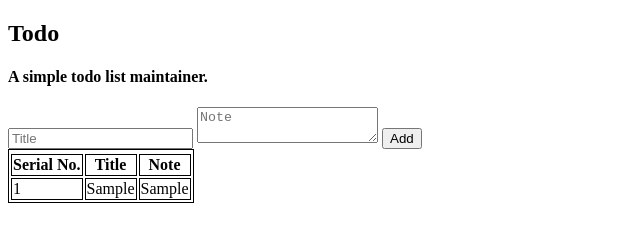
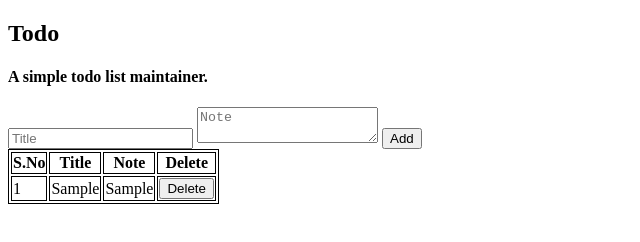
Before and after one commit to ihak/todo, a plain HTML site: page index.html in a window 1280 px wide. Both pictures are taken after typing "Sample", "Sample" into the empty fields and a click on the button "Add". Shown: the whole page, without its empty margins (0-640 px from the left). Drawn offline with Linux system fonts and the light colour scheme.

Commit message:
Added delete functionality

```diff
--- a/index.html
+++ b/index.html
@@ -13,6 +13,21 @@
 		<textarea id="note" placeholder="Note"></textarea>
 		<button onclick="addButtonClicked()">Add</button>
 	</div>
+	<div>
+		<table style='border: 1px solid black'>
+			<thead>
+				<tr>
+					<th style='border: 1px solid black'>S.No</th>
+					<th style='border: 1px solid black'>Title</th>
+					<th style='border: 1px solid black'>Note</th>
+					<th style='border: 1px solid black'>Delete</th>
+				</tr>
+			</thead>
+			<tbody id='tbody'>
+
+			</tbody>
+		</table>
+	</div>
 	<script type="text/javascript">
 		let todos = [];
 
@@ -26,21 +41,24 @@
 			}
 
 			console.log(`Add a new todo with title: "${ title }" and note: "${ note }"`);
-			addRecord({title: title.value, note: note.value});
+			let todo = {title: title.value, note: note.value};
+			todos.push(todo);
+			addRecord(todo, todos.length);
 
 			title.value = "";
 			note.value = "";
 		}
 
-		function addRecord(todo) {
-			todos.push(todo);
+		function addRecord(todo, index) {
+			let id = index;
+
 			let tableBody = document.getElementById('tbody');
 
 			let tableBodyRow = document.createElement('tr');
 			tableBody.appendChild(tableBodyRow);
 
 			let sno = tableBodyRow.insertCell();
-			sno.innerHTML = todos.length;
+			sno.innerHTML = id;
 			sno.style.border = '1px solid black';
 
 			let title = tableBodyRow.insertCell();
@@ -50,6 +68,29 @@
 			let note = tableBodyRow.insertCell();
 			note.innerHTML = todo.note;
 			note.style.border = '1px solid black';
+
+			let del = tableBodyRow.insertCell();
+			del.id = id;
+			del.innerHTML = '<button onclick="deleteButtonHandler(this)">Delete</button>';
+			del.style.border = '1px solid black';
+		}
+
+		function deleteButtonHandler(button) {
+			let id = button.parentElement.id - 1;
+			button.parentElement.parentElement.remove();
+			todos.splice(id, 1);
+
+			refreshTable();
+		}
+
+		function refreshTable() {
+			let tbody = document.getElementById('tbody');
+			tbody.innerHTML = '';
+
+			for (var i = 0; i < todos.length; i++) {
+				let todo = todos[i];
+				addRecord(todo, i+1);
+			}
 		}
 
 		function createTable() {
@@ -84,8 +125,6 @@
 
 			body.appendChild(table);
 		}
-
-		createTable();
 	</script>
 </body>
 </html>
```
